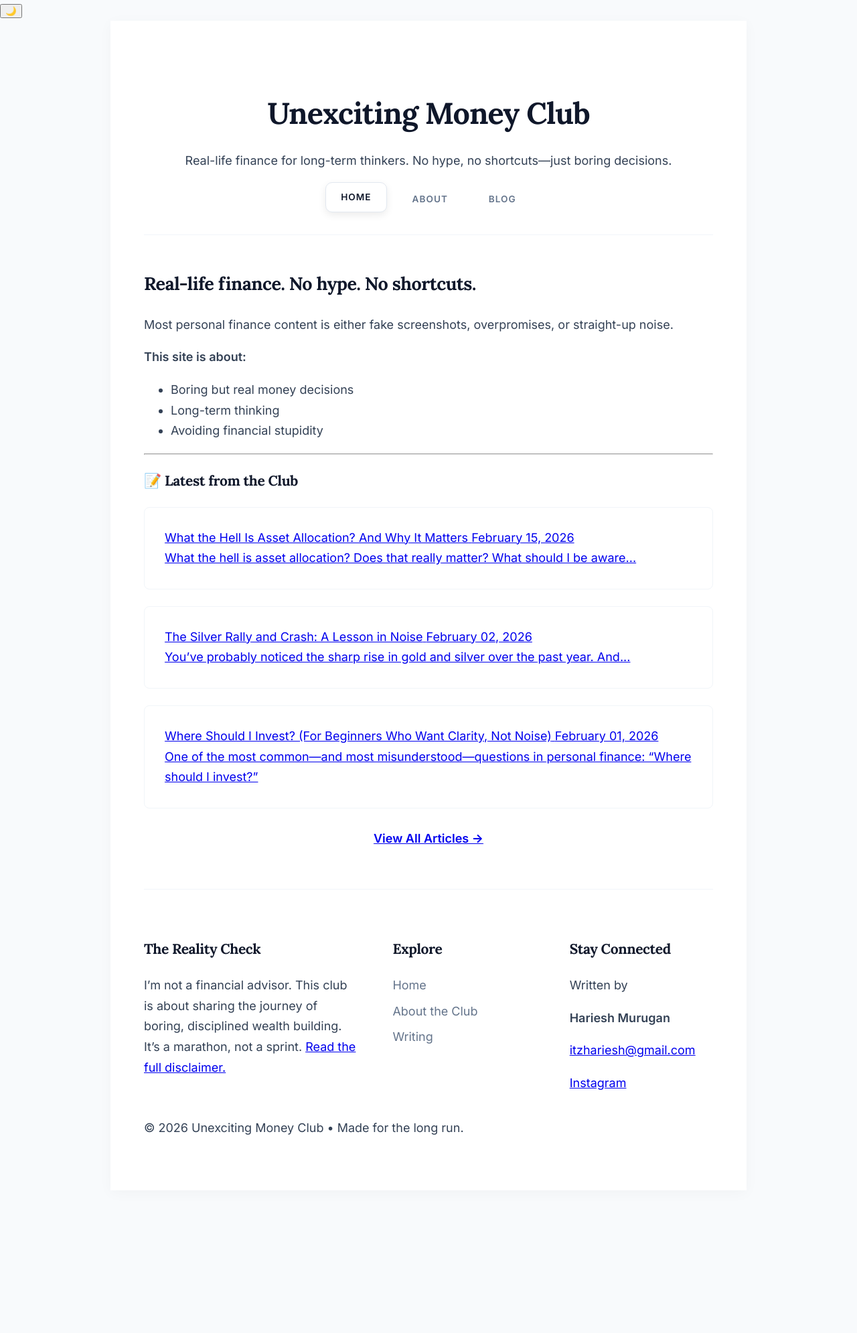
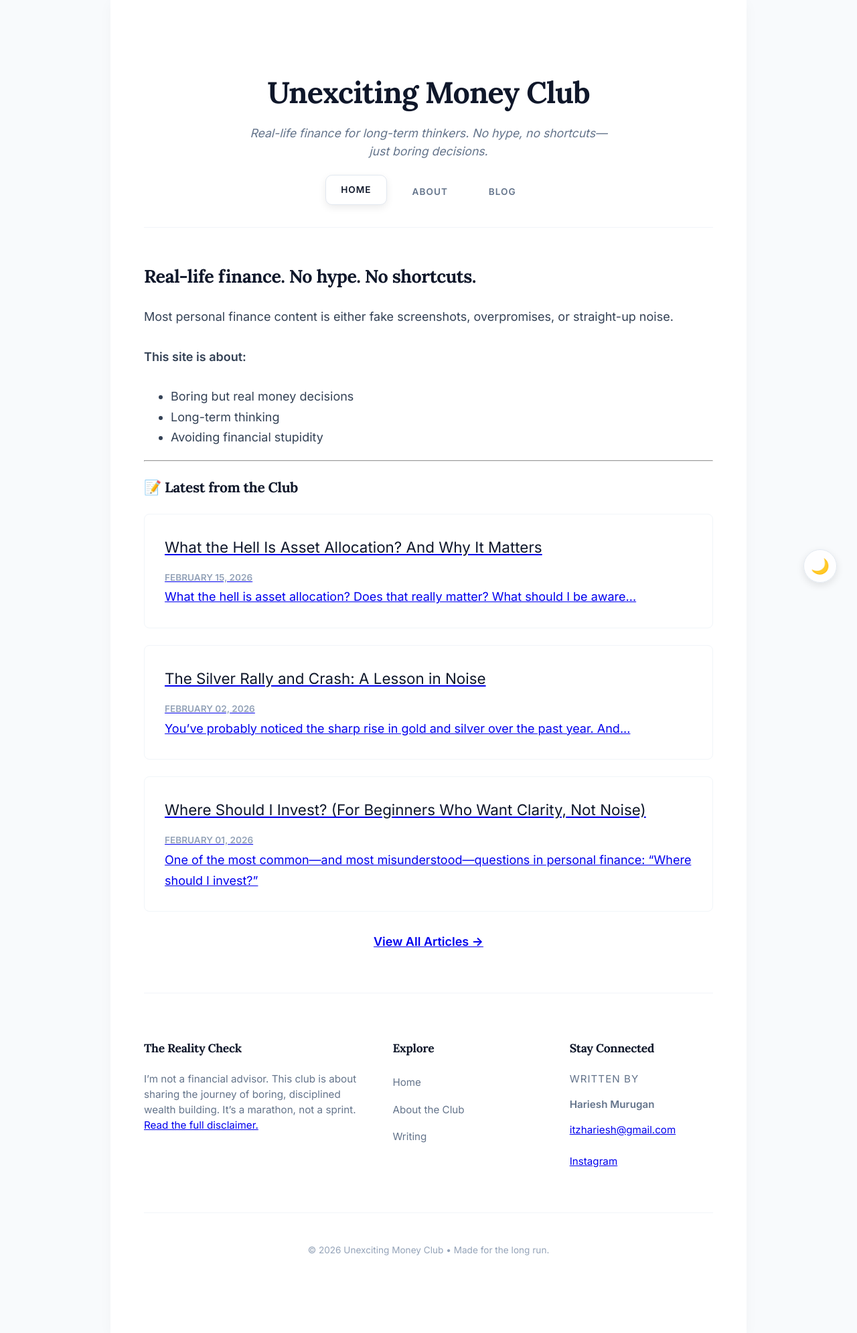
Before and after one commit to HarieshMK/HarieshMK.github.io, a Jekyll site: the page built from index.md, in a window 1280 px wide. Shown: the whole page at 67% size. Built offline with Jekyll 4.4.1, drawn with Linux system fonts in a browser that asks for light colours; before the commit the page ends 1777 px from its top, so only the background shows below that.

Commit message:
Update style.css

```diff
--- a/assets/css/style.css
+++ b/assets/css/style.css
@@ -25,6 +25,8 @@ h1, h2, h3 {
   letter-spacing: -0.02em;
 }
 
+p { margin-bottom: 1.6em; }
+
 /* ===== 2. HEADER & ELEVATED NAVIGATION ===== */
 header {
   text-align: center;
@@ -34,7 +36,40 @@ header {
 }
 
 header h1 { font-size: 2.8rem; margin: 0; }
-header h1 a { color: #0f172a; text-decoration: none; }
+header h1 a { color: #0f172a; text-decoration: none; transition: color 0.2s; }
+header h1 a:hover { color: #38bdf8; }
+
+header .tagline {
+  color: #64748b;
+  font-size: 1.1rem;
+  font-style: italic;
+  margin: 10px auto 25px;
+  max-width: 550px;
+  line-height: 1.5;
+}
+
+/* Floating Theme Toggle Fix */
+#theme-toggle {
+  position: fixed;
+  bottom: 30px;
+  right: 30px;
+  background: rgba(255, 255, 255, 0.8);
+  backdrop-filter: blur(8px);
+  border: 1px solid #e2e8f0;
+  border-radius: 50%;
+  width: 50px;
+  height: 50px;
+  display: flex;
+  align-items: center;
+  justify-content: center;
+  cursor: pointer;
+  font-size: 1.4rem;
+  transition: all 0.3s cubic-bezier(0.4, 0, 0.2, 1);
+  z-index: 1000;
+  box-shadow: 0 4px 12px rgba(0,0,0,0.1);
+}
+
+#theme-toggle:hover { transform: scale(1.1) rotate(15deg); }
 
 .nav-list {
   list-style: none;
@@ -68,7 +103,7 @@ header h1 a { color: #0f172a; text-decoration: none; }
   border-color: #f1f5f9;
 }
 
-/* Elevated Active State */
+/* Elevated Active State (The Highlight) */
 .nav-list li a.active {
   color: #0f172a !important;
   background: #ffffff !important;
@@ -78,14 +113,17 @@ header h1 a { color: #0f172a; text-decoration: none; }
   pointer-events: none;
 }
 
-/* ===== 3. REFINED BLOG CARDS ===== */
+/* ===== 3. REFINED BLOG CARDS & POST CONTENT ===== */
 .post-card, .home-card {
   padding: 30px;
   border: 1px solid #f1f5f9;
   border-radius: 8px;
   background: #fff;
-  transition: all 0.3s ease;
+  transition: all 0.3s cubic-bezier(0.4, 0, 0.2, 1);
   margin-bottom: 25px;
+  display: block;
+  text-decoration: none;
+  color: inherit;
 }
 
 .post-card:hover {
@@ -93,39 +131,91 @@ header h1 a { color: #0f172a; text-decoration: none; }
   box-shadow: 0 12px 24px rgba(0,0,0,0.06);
 }
 
-/* ===== 4. FOOTER (Reverted to Original) ===== */
+.post-title { font-size: 1.4rem; margin-bottom: 10px; display: block; color: #0f172a; }
+.post-date { font-size: 0.85rem; color: #94a3b8; font-weight: 600; text-transform: uppercase; }
+
+/* ===== 4. FOOTER (3-Column Grid) ===== */
 footer {
   margin-top: 60px;
   padding-top: 50px;
   border-top: 1px solid #f1f5f9;
-  text-align: left; /* Back to original left alignment */
+  text-align: left;
 }
 
 .footer-grid {
   display: grid;
   grid-template-columns: 1.5fr 1fr 1fr;
   gap: 50px;
+  margin-bottom: 40px;
 }
 
+.footer-col h3 { font-size: 1.1rem; margin-bottom: 20px; }
+.footer-col p { font-size: 0.95rem; line-height: 1.5; color: #64748b; }
+
 .footer-links { list-style: none; padding: 0; }
-.footer-links li { margin-bottom: 8px; }
-.footer-links a { text-decoration: none; color: #64748b; }
+.footer-links li { margin-bottom: 10px; }
+.footer-links a { text-decoration: none; color: #64748b; font-size: 0.95rem; }
 .footer-links a:hover { color: #38bdf8; text-decoration: underline; }
 
-/* ===== 5. DISCUSSION & GAPS ===== */
-#cusdis_thread { margin-bottom: -30px !important; } /* Fix for gap */
+.by-line { font-size: 0.75rem; text-transform: uppercase; letter-spacing: 1px; color: #94a3b8; margin-bottom: 4px; }
+.author-name { font-size: 1.2rem; margin-bottom: 10px; color: #0f172a; }
 
-/* ===== 6. DARK MODE ===== */
+.footer-bottom {
+  text-align: center;
+  padding: 30px 0;
+  border-top: 1px solid #f1f5f9;
+  font-size: 0.85rem;
+  color: #94a3b8;
+}
+
+/* ===== 5. POST NAVIGATION & DISCUSSION ===== */
+.post-footer { margin-top: 50px; border-top: 1px solid #f1f5f9; padding-top: 30px; }
+
+.post-nav { display: flex; justify-content: space-between; gap: 20px; margin-bottom: 40px; }
+.nav-link {
+  flex: 1; text-decoration: none; padding: 20px; border: 1px solid #f1f5f9;
+  border-radius: 8px; transition: all 0.2s ease;
+}
+.nav-link:hover { background: #f8fafc; border-color: #38bdf8; transform: translateY(-2px); }
+
+.back-to-blog-container { text-align: center; margin: 40px 0; }
+.back-to-blog-container a {
+  text-decoration: none; font-weight: 700; color: #0f172a;
+  border-bottom: 2px solid #38bdf8; padding-bottom: 4px;
+}
+
+#cusdis_thread { margin-bottom: -30px !important; }
+
+/* ===== 6. PREMIUM DARK MODE ===== */
 .dark-theme body { background-color: #0b1120; color: #e2e8f0; }
 .dark-theme .container { background: #0f172a; }
 
+.dark-theme h1, .dark-theme h2, .dark-theme h3, .dark-theme .post-title, .dark-theme .author-name, .dark-theme strong { color: #ffffff; }
+.dark-theme header h1 a { color: #ffffff; }
+
 .dark-theme .nav-list li a.active {
-    background: #1e293b !important;
-    border-color: #334155 !important;
-    box-shadow: 0 4px 15px rgba(0,0,0,0.4) !important;
+  background: #1e293b !important;
+  border-color: #334155 !important;
+  color: #ffffff !important;
+  box-shadow: 0 4px 15px rgba(0,0,0,0.4) !important;
 }
 
-.dark-theme .post-card, .dark-theme .home-card {
-    background-color: #1e293b;
-    border: 1px solid #334155;
+.dark-theme .post-card, .dark-theme .home-card, .dark-theme .nav-link {
+  background-color: #1e293b !important;
+  border: 1px solid #334155 !important;
 }
+
+.dark-theme footer, .dark-theme header, .dark-theme .footer-bottom, .dark-theme .post-footer { border-color: #1e293b; }
+.dark-theme #theme-toggle { background: #1e293b; border-color: #334155; color: #fbbf24; }
+
+/* MailerLite Dark Mode Fixes */
+.dark-theme .ml-embedded { background: #1e293b !important; }
+.dark-theme .ml-form-embedBody h4, .dark-theme .ml-form-embedBody p { color: #ffffff !important; }
+
+/* Mobile Responsiveness */
+@media (max-width: 768px) {
+  .container { padding: 30px 20px; }
+  header h1 { font-size: 2rem; }
+  .footer-grid { grid-template-columns: 1fr; gap: 30px; }
+  .post-nav { flex-direction: column; }
+}
```
